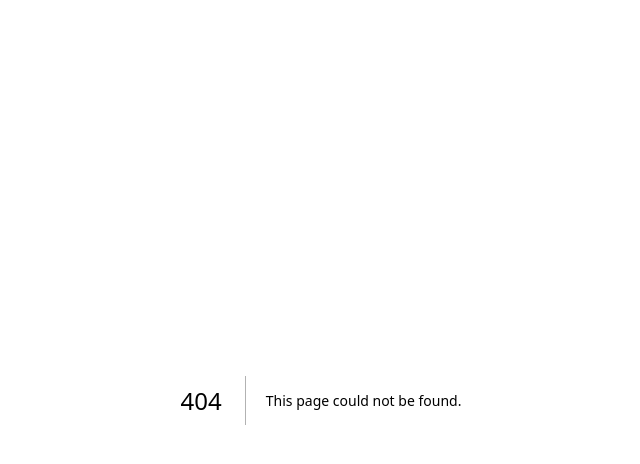
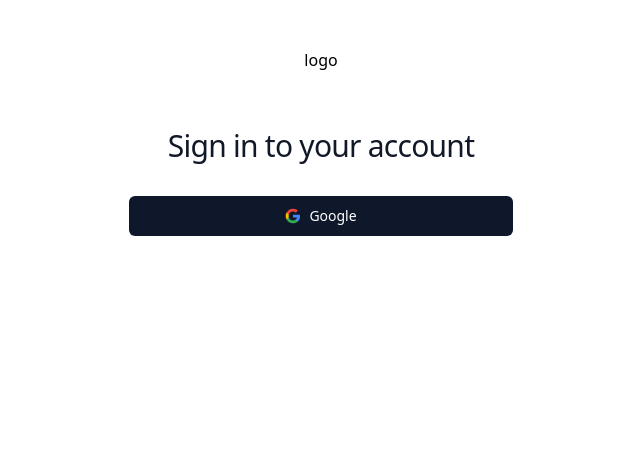
Before and after one commit to IMPranshu/wise-chat, a Next.js app: page /login in a window 1280 px wide. Before the commit this address had no page. Shown: the top 464 px of the page, without its empty margins (319-959 px from the left). Built offline with nearby package versions, Linux system fonts and the light colour scheme.

Commit message:
authentication implemented

```diff
--- a/package.json
+++ b/package.json
@@ -25,6 +25,7 @@
     "postcss": "8.4.24",
     "react": "18.2.0",
     "react-dom": "18.2.0",
+    "react-hot-toast": "^2.4.1",
     "tailwind-merge": "^1.13.2",
     "tailwindcss": "3.3.2",
     "typescript": "5.1.6"
--- /dev/null
+++ b/src/app/login/page.tsx
@@ -0,0 +1,78 @@
+"use client";
+
+import Button from "@/components/ui/Button";
+import { FC, useState } from "react";
+import { signIn } from "next-auth/react";
+import { toast } from "react-hot-toast";
+
+interface pageProps {}
+
+const page: FC<pageProps> = ({}) => {
+  const [isLoading, setIsLoading] = useState(false);
+
+  async function loginWithGoogle() {
+    setIsLoading(true);
+    try {
+      await signIn("google");
+    } catch (error) {
+      // display error message to user
+      toast.error("Something went wrong with your login");
+    } finally {
+      setIsLoading(false);
+    }
+  }
+  return (
+    <>
+      <div className="flex min-h-full items-center justify-center py-12 px-4 sm:px-6 lg:px-8">
+        <div className="w-full flex flex-col items-center max-w-md space-y-8">
+          <div className="flex flex-col items-center gap-8">
+            logo
+            <h2 className="mt-6 text-center text-3xl font-bole tracking-tight text-gray-900">
+              Sign in to your account
+            </h2>
+          </div>
+          <Button
+            isLoading={isLoading}
+            type="button"
+            className="max-w-sm mx-auto w-full"
+            onClick={loginWithGoogle}
+          >
+            {isLoading ? null : (
+              <svg
+                className="mr-2 h-4 w-4"
+                aria-hidden="true"
+                focusable="false"
+                data-prefix="fab"
+                data-icon="github"
+                role="img"
+                xmlns="http://www.w3.org/2000/svg"
+                viewBox="0 0 24 24"
+              >
+                <path
+                  d="M22.56 12.25c0-.78-.07-1.53-.2-2.25H12v4.26h5.92c-.26 1.37-1.04 2.53-2.21 3.31v2.77h3.57c2.08-1.92 3.28-4.74 3.28-8.09z"
+                  fill="#4285F4"
+                />
+                <path
+                  d="M12 23c2.97 0 5.46-.98 7.28-2.66l-3.57-2.77c-.98.66-2.23 1.06-3.71 1.06-2.86 0-5.29-1.93-6.16-4.53H2.18v2.84C3.99 20.53 7.7 23 12 23z"
+                  fill="#34A853"
+                />
+                <path
+                  d="M5.84 14.09c-.22-.66-.35-1.36-.35-2.09s.13-1.43.35-2.09V7.07H2.18C1.43 8.55 1 10.22 1 12s.43 3.45 1.18 4.93l2.85-2.22.81-.62z"
+                  fill="#FBBC05"
+                />
+                <path
+                  d="M12 5.38c1.62 0 3.06.56 4.21 1.64l3.15-3.15C17.45 2.09 14.97 1 12 1 7.7 1 3.99 3.47 2.18 7.07l3.66 2.84c.87-2.6 3.3-4.53 6.16-4.53z"
+                  fill="#EA4335"
+                />
+                <path d="M1 1h22v22H1z" fill="none" />
+              </svg>
+            )}
+            Google
+          </Button>
+        </div>
+      </div>
+    </>
+  );
+};
+
+export default page;
```
Also changed, not shown: 1 other file (tests, documents, lock files or other folders).
